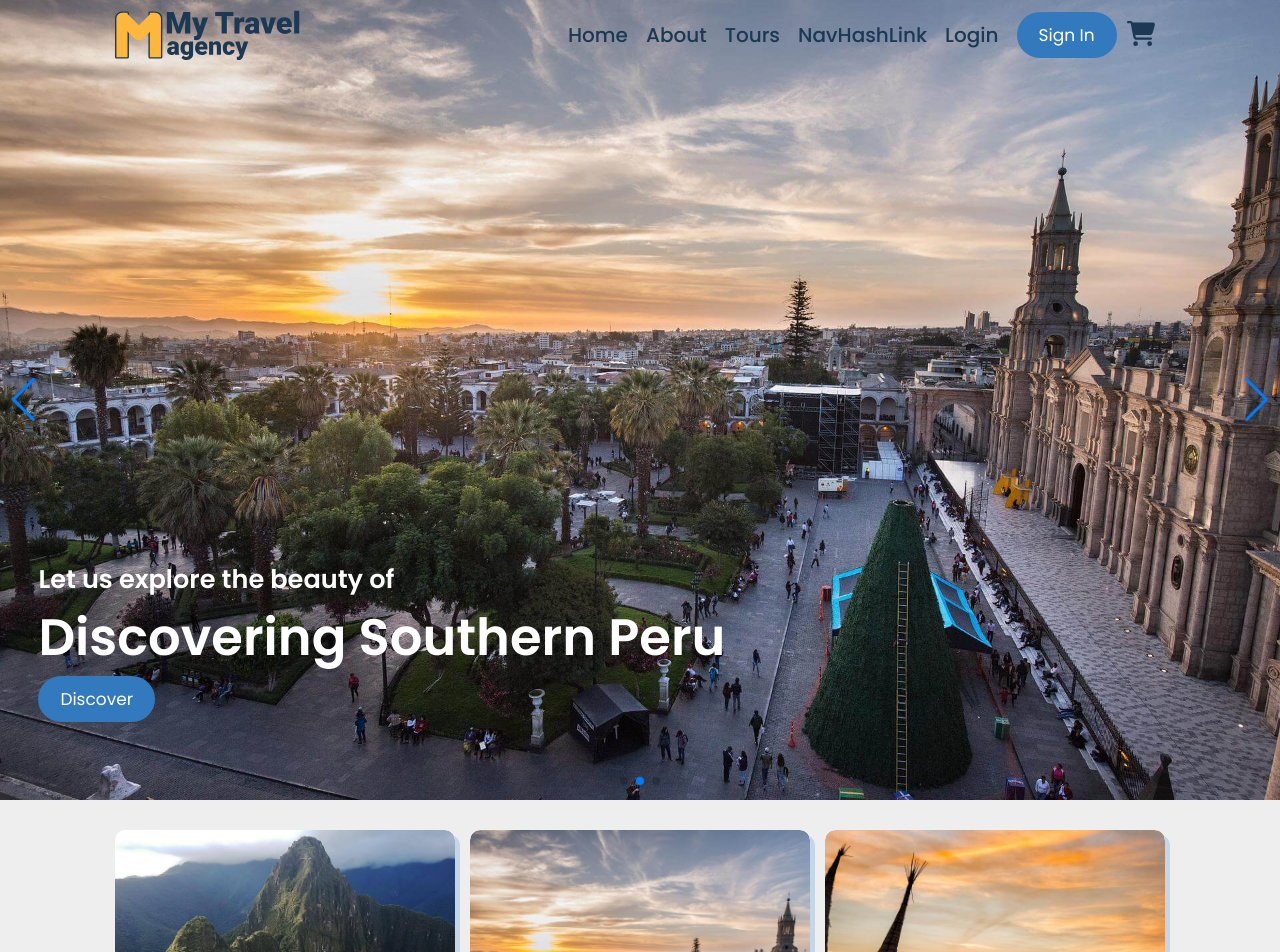
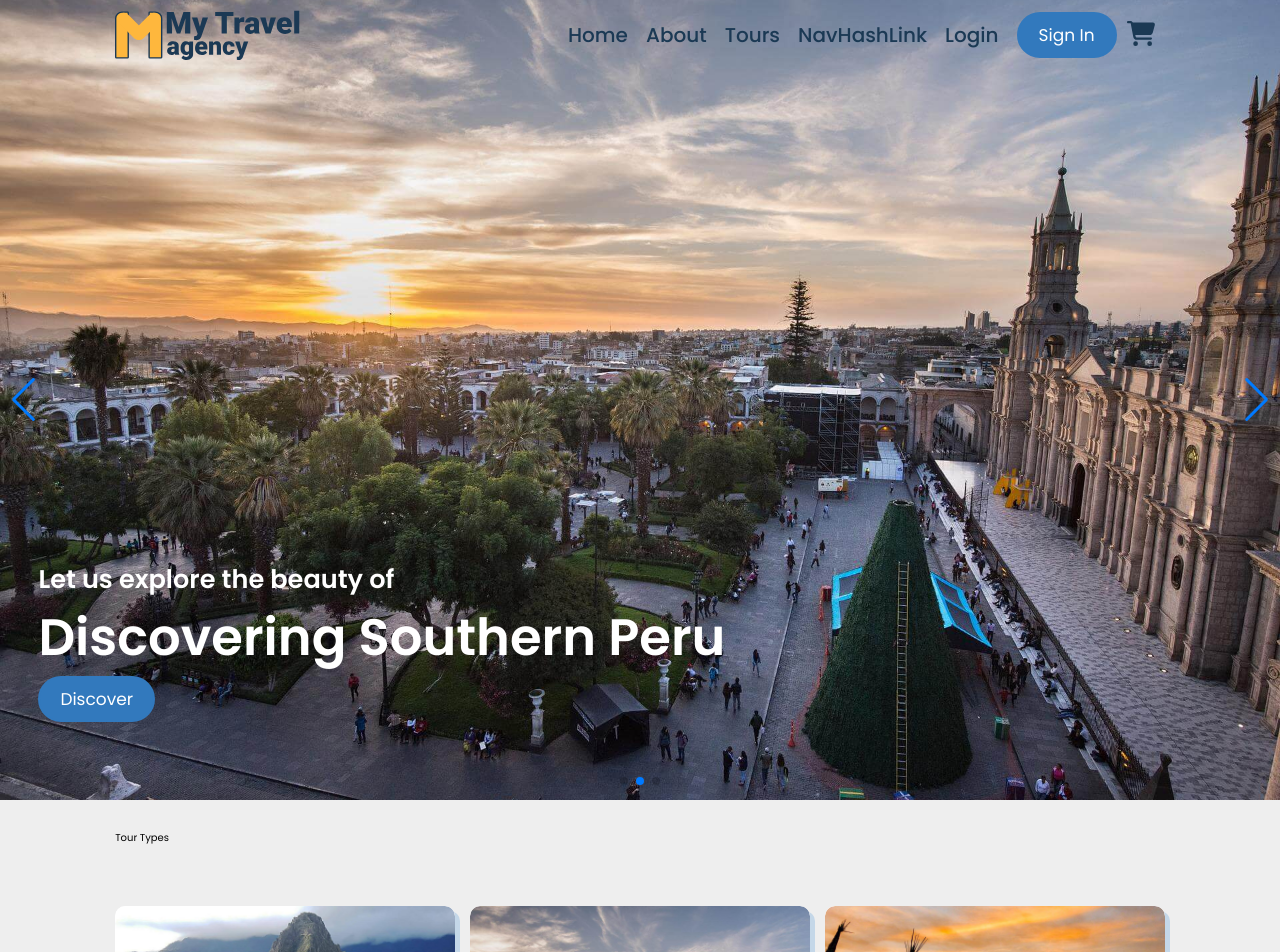
Before and after one commit to popehiflo/my-travel-agency-frontend, a React (Create React App) app: page / in a window 1280 px wide. Shown: the top 952 px of the page. Built offline with nearby package versions, Linux system fonts and the light colour scheme.

Commit message:
feat: TourTypes component, created

```diff
--- /dev/null
+++ b/src/components/TourTypes.jsx
@@ -0,0 +1,7 @@
+import React from 'react';
+
+const TourTypes = () => (
+  <section>Tour Types</section>
+);
+
+export default TourTypes;
--- a/src/pages/Home.jsx
+++ b/src/pages/Home.jsx
@@ -3,12 +3,14 @@ import Banner from '../components/Banner';
 import Tours from './Tours';
 
 import { getToursByBanner } from '../dataFake';
+import TourTypes from '../components/TourTypes';
 
 const Home = () => {
   const toursBanner = getToursByBanner();
   return (
     <>
       <Banner data={toursBanner} idHash="home" content />
+      <TourTypes />
       <Tours />
     </>
   );
```
